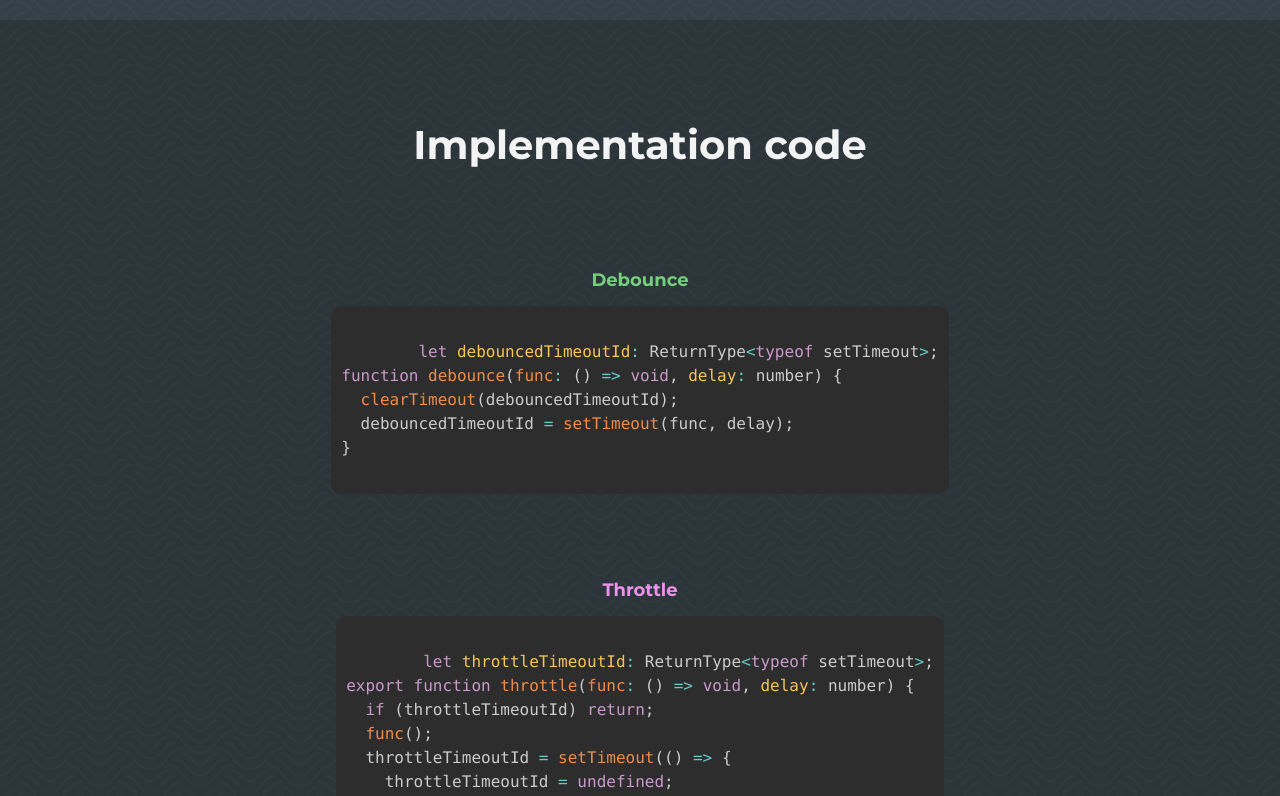
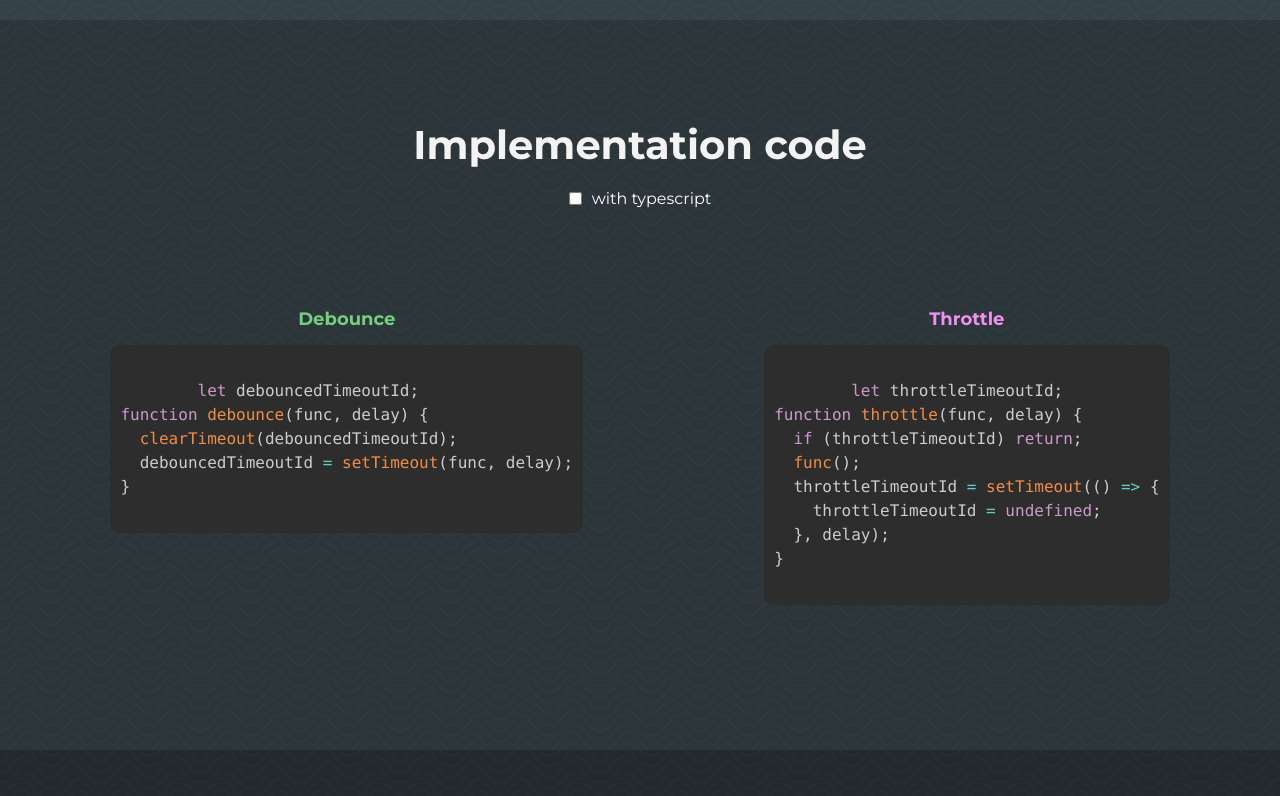
Before and after one commit to PatrykBuniX/debounce-vs-throttle, a Svelte app: page / in a window 1280 px wide. Shown: the part 1160-1956 px from the top of the page. Built offline with nearby package versions, Linux system fonts and the light colour scheme.

Commit message:
Add with typescript code switcher.

```diff
--- a/src/components/CodeSection.svelte
+++ b/src/components/CodeSection.svelte
@@ -1,16 +1,22 @@
 <script lang="ts">
   import PrismCode from "./PrismCode.svelte";
 
-  const debounceCode = `
-let debouncedTimeoutId: ReturnType<typeof setTimeout>;
-function debounce(func: () => void, delay: number) {
+  let withTypescript = false;
+
+  $: debounceCode = `
+let debouncedTimeoutId${withTypescript ? ": ReturnType<typeof setTimeout>" : ""};
+function debounce(func${withTypescript ? ": () => void" : ""}, delay${
+    withTypescript ? ": number" : ""
+  }) {
   clearTimeout(debouncedTimeoutId);
   debouncedTimeoutId = setTimeout(func, delay);
 }`;
 
-  const throttleCode = `
-let throttleTimeoutId: ReturnType<typeof setTimeout>;
-export function throttle(func: () => void, delay: number) {
+  $: throttleCode = `
+let throttleTimeoutId${withTypescript ? ": ReturnType<typeof setTimeout>" : ""};
+function throttle(func${withTypescript ? ": () => void" : ""}, delay${
+    withTypescript ? ": number" : ""
+  }) {
   if (throttleTimeoutId) return;
   func();
   throttleTimeoutId = setTimeout(() => {
@@ -24,6 +30,15 @@ export function throttle(func: () => void, delay: number) {
   <div class="bg-pattern" />
   <article>
     <h2>Implementation code</h2>
+    <div class="input-wrapper">
+      <input
+        bind:checked={withTypescript}
+        type="checkbox"
+        name="withTypescript"
+        id="withTypescript"
+      />
+      <label for="withTypescript">with typescript</label>
+    </div>
     <div class="code-wrapper">
       <div class="code debounce">
         <h3>Debounce</h3>
@@ -52,6 +67,21 @@ export function throttle(func: () => void, delay: number) {
   article {
     width: 100%;
     max-width: 1440px;
+    display: flex;
+    flex-direction: column;
+    align-items: center;
+  }
+
+  .input-wrapper {
+    margin-top: 2rem;
+    font-size: var(--fontSizeText);
+    color: white;
+    display: flex;
+    align-items: center;
+
+    label {
+      margin-left: 1rem;
+    }
   }
 
   h2 {
--- a/src/components/PrismCode.svelte
+++ b/src/components/PrismCode.svelte
@@ -1,20 +1,18 @@
 <script lang="ts">
-  import { onMount } from "svelte";
   import Prism from "prismjs";
 
   export let language: string = "javascript";
   export let code: string;
 
-  let ref: HTMLElement;
-  onMount(async () => {
-    Prism.highlightElement(ref);
-  });
+  $: {
+    code = Prism.highlight(code, Prism.languages[language], language);
+  }
 </script>
 
 <pre
   class="line-numbers">
-      <code bind:this={ref} class={`language-${language}`}>
-        {code.trim()}
+      <code class={`language-${language}`}>
+        {@html code.trim()}
       </code>
 </pre>
 
```
